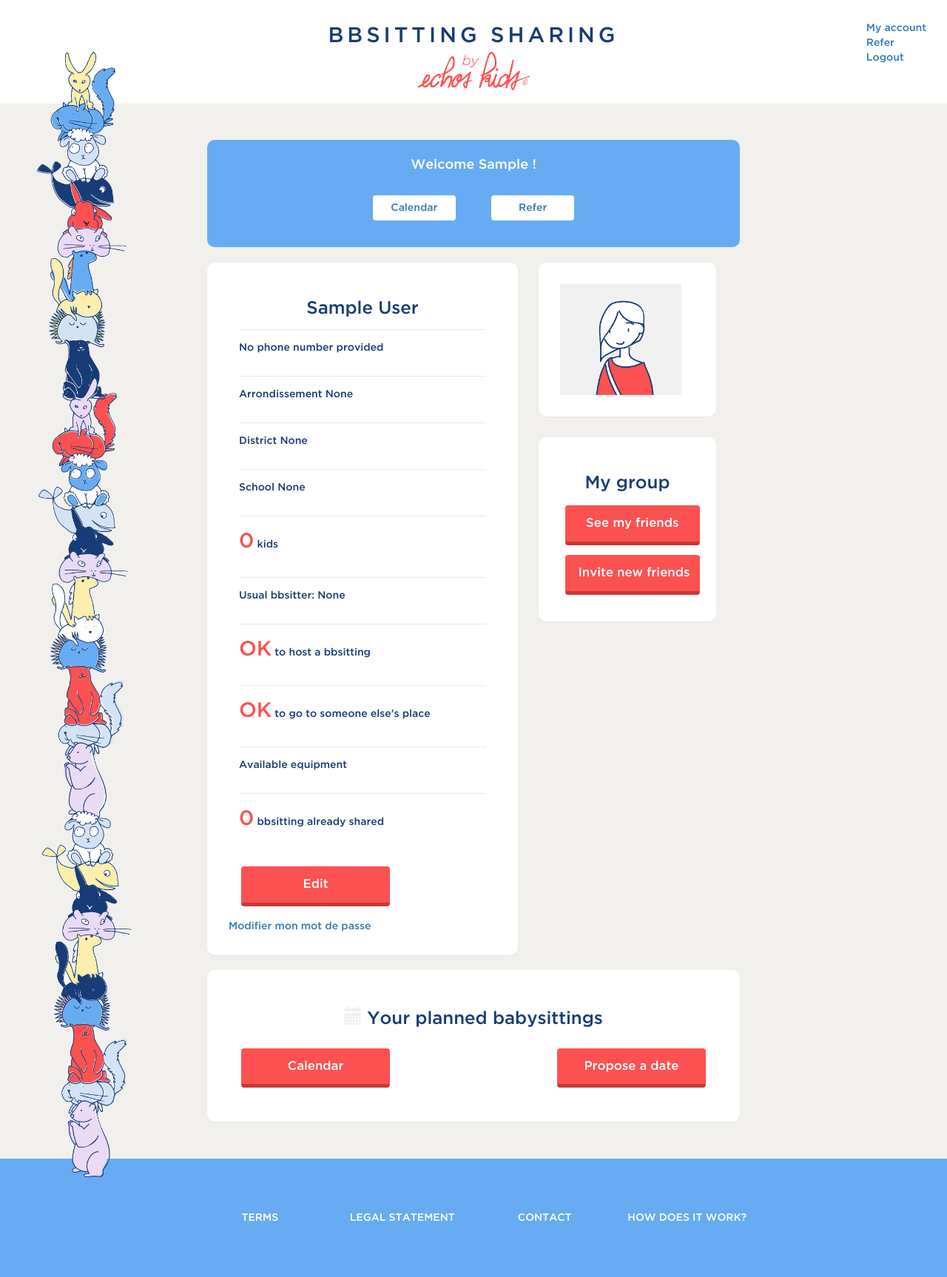
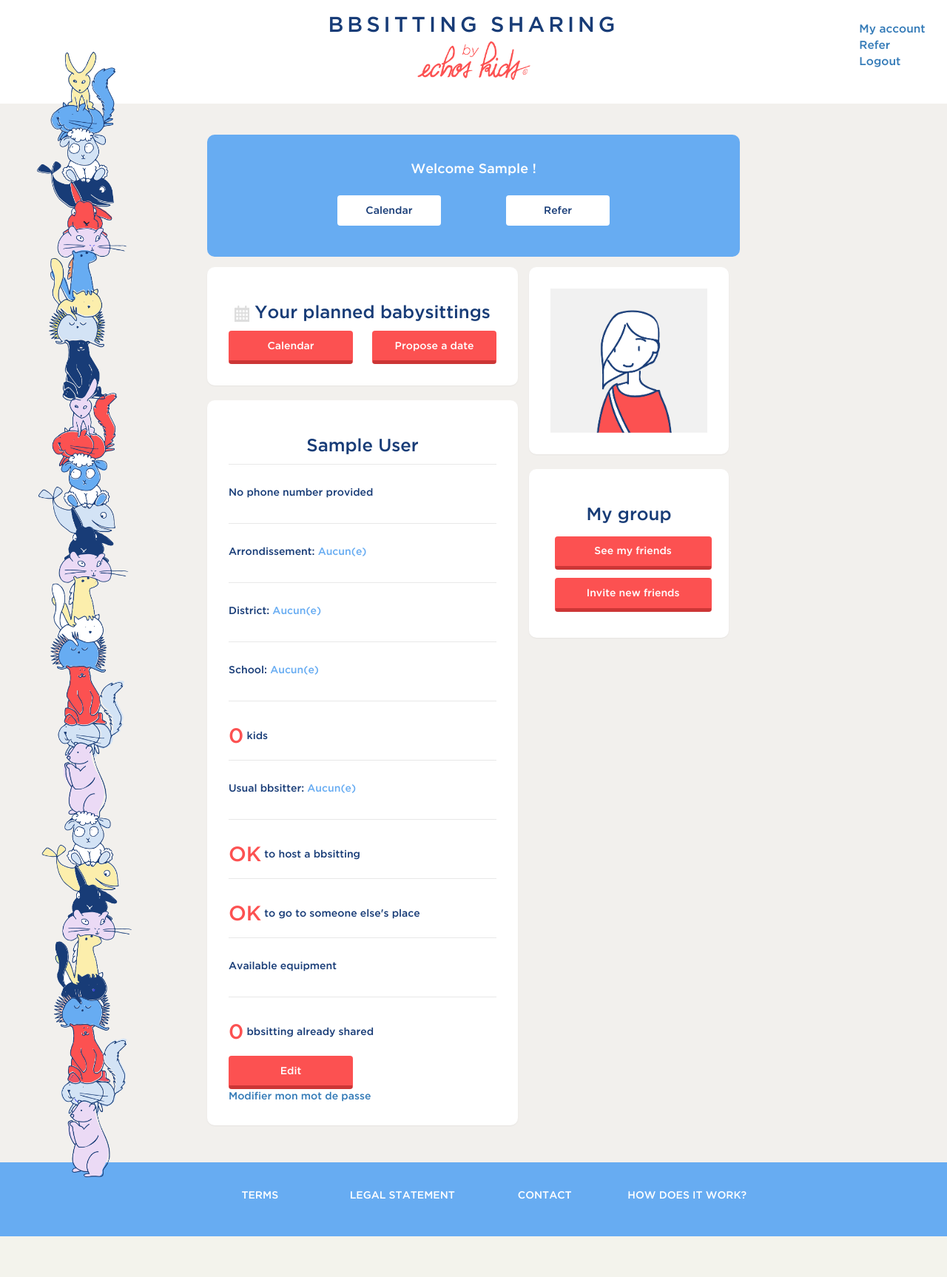
Before and after one commit to Open-Initiative/bbsittingsharing, a Django app: page / in a window 1280 px wide. Shown: the whole page at 74% size. After the commit the page ends 1671 px from the top, so only its background shows below. Run offline with Django 3.2, Linux system fonts and the light colour scheme; the visitor is signed in with stand-in values (Sample User, id 1); data comes from the database, SQL or seed files in the repository; data that the repository does not hold is empty; parts of the project's set-up code (start-up, migrations or seed data) failed here and were passed over; some libraries are stand-ins or nearby versions.

Commit message:
update: ui review

```diff
--- a/bbsittingsharing/models.py
+++ b/bbsittingsharing/models.py
@@ -74,6 +74,9 @@ class Parent(AbstractUser):
     def get_full_name(self):
         return super(Parent, self).get_full_name() or self.email
 
+    def get_absolute_url(self):
+        return reverse('profile', args=[self.email])
+
     def __unicode__(self):
         return self.get_full_name()
 Parent._meta.get_field_by_name('email')[0]._unique=True
--- a/bbsittingsharing/static/css/bbsittingsharing.css
+++ b/bbsittingsharing/static/css/bbsittingsharing.css
@@ -25,7 +25,7 @@ html {
 body {
     font-family: "Gotham",Helvetica,Arial,sans-serif;
     color: #183c77;
-    margin-bottom: 190px;
+    margin-bottom: 130px;
     background-color: #f2f0ed;
 }
 #tasdanimaux {
@@ -37,11 +37,11 @@ body {
 }
 #tasdanimaux.scrolled {
     position: fixed;
-    top: 0;
+    top: -350px;
 }
 header {
     height: 140px;
-    padding: 2em;
+    padding: 1em;
     margin-bottom: 2em;
     background: white;
 }
@@ -63,7 +63,9 @@ header h1 a {
 }
 header nav {
     float: right;
+    margin: 1em;
     font-weight: bold;
+    font-size: 110%;
 }
 header nav ul {
     list-style-type: none;
@@ -72,18 +74,19 @@ header nav ul {
 #pagetitle {
     position: relative;
     margin: 1em auto;
-    padding: .7em;
+    padding: 2em;
     background: #67acf2;
     border-radius: 10px;
     color: white;
     text-align: center;
-    font-size: 1.5em;
     font-weight: bold;
 }
 #pagetitle .btn {
     background: white;
-    margin: 1.5em;
-    width: 8em;
+    width: 10em;
+    margin: 1em 3em;
+    padding: .7em;
+    color: #183c77;
 }
 #pagetitle nav {
     width: 100%;
@@ -99,8 +102,8 @@ footer {
     position: absolute;
     bottom: 0px;
     width: 100%;
-    height: 160px;
-    padding: 5em;
+    height: 100px;
+    padding: 2.5em;
     background: #67acf2;
     color: white;
     text-transform: uppercase;
@@ -140,28 +153,37 @@ footer a {
     width: 12em;
     background: #fc5151;
     border-bottom: 5px solid #cc3636;
-    margin: 1em;
-    padding: .7em 1em;
+    padding: .7em 1.2em;
     color: white;
-    font-size: 1.2em;
+}
+.panelbtn:hover {
+    background: #cc3636;
+    color: white;
 }
 .profile p, .planning p {
-    margin: 1em;
-    padding: 1em 0;
+    padding: 2em 0 0;
+    height: 5em;
     border-top: solid #E8E8E8 1px;
 }
 .panel .number {
     font-size: 2em;
     color: #fc5151;
+    vertical-align: -5px;
 }
-.panel .glyphicon-calendar {
-    color: #F2F0ED;
+.panel .value {
+    color: #67acf2;
+}
+.panel .calendar-icon {
+    width: 20px;
 }
 .date-search-results .glyphicon {
     color: #fc5151;
 }
 .panel-margin {
     margin: 0 0 2em 2em;
+}
+.panel-margin h3{
+    margin-top: 0;
 }
 .panel-center {
     float: none;
@@ -263,14 +286,13 @@ label[for=id_bbsitter]::before {
 }
 
 img.profile {
-    max-width: 90%;
+    max-width: 100%;
 }
 .page-help {
     width: 80%;
     margin: 1em auto;
     padding: 1em;
     text-align: center;
-    font-size: .8em;
     font-style: oblique;
 }
 .userlist {
--- a/bbsittingsharing/static/js/bbsittingsharing.js
+++ b/bbsittingsharing/static/js/bbsittingsharing.js
@@ -41,8 +41,9 @@ function reloadWithGroup() {
 
 $(function() {
     var tasdanimaux = $("#tasdanimaux");
+    if ($(this).scrollTop() > 420) tasdanimaux.addClass("scrolled");
     $(document).scroll(function(e) {
-        if ($(this).scrollTop() > 70) tasdanimaux.addClass("scrolled");
+        if ($(this).scrollTop() > 420) tasdanimaux.addClass("scrolled");
         else tasdanimaux.removeClass("scrolled");
     });
 });
--- a/bbsittingsharing/templates/bbsittingsharing/bbsitting_form.html
+++ b/bbsittingsharing/templates/bbsittingsharing/bbsitting_form.html
@@ -6,7 +6,7 @@
 {% block content %}
 <div id="pagetitle">{% trans 'Propose a date' %}</div>
 
-<form method="post">
+<form method="post" id="bbsitting-form">
     {% csrf_token %}
     {{form|bootstrap}}
     <div class="clearfix"></div>
--- a/bbsittingsharing/templates/bbsittingsharing/bbsitting_search.html
+++ b/bbsittingsharing/templates/bbsittingsharing/bbsitting_search.html
@@ -15,7 +15,7 @@
                 {% trans "On" %} {{bbsitting.date}}
             </td>
             <td class="search-result">
-                <a href="{% url 'profile' bbsitting.author.username %}">{% blocktrans with name=bbsitting.author.get_full_name %}At {{name}}'s{% endblocktrans %}</a>
+                <a href="{% url 'profile' bbsitting.author.email %}">{% blocktrans with name=bbsitting.author.get_full_name %}At {{name}}'s{% endblocktrans %}</a>
                 <span class="result-details">
                     {% trans "From" %} {{bbsitting.start|date:"H:i"}}
                     Bbsitter
--- a/bbsittingsharing/templates/bbsittingsharing/parent_detail.html
+++ b/bbsittingsharing/templates/bbsittingsharing/parent_detail.html
@@ -1,5 +1,6 @@
 {% extends 'base.html' %}
 {% load i18n %}
+{% load staticfiles %}
 
 {% block content %}
 {% with parent|default:user as profile %}
@@ -9,19 +10,59 @@
     <a class="btn" href="{% url 'calendar' %}">{% trans "Calendar" %}</a>
     <a class="btn" href="{% url 'refer' %}">{% trans "Refer" %}</a>
 </div>
+
+<div class="col-sm-7 panel planning">
+    <h3>
+        <img class="calendar-icon" src="{% static 'calendar.png' %}">
+        {% trans "Your planned babysittings" %}
+    </h3>
+    {% for bbsitting in profile.bbsitting_set.all %}
+        <p><a href="{% url 'detail' bbsitting.pk %}">{{bbsitting}}</a></p>
+    {% endfor %}
+    {% comment %}<input id="searchdate"/>
+    <button class="btn panelbtn" onclick="document.location = '/search/'+document.getElementById('searchdate').value">{% trans 'Search' %}</button>{% endcomment %}
+    <a class="btn panelbtn" href="{% url 'calendar' %}">{% trans "Calendar" %}</a>
+    <a class="btn panelbtn pull-right" href="{% url 'new' %}">{% trans "Propose a date" %}</a>
+</div>
 {% endif %}
+<div class="col-sm-5 pull-right">
+    <div class="panel">
+        <img class="profile" alt="{% blocktrans with name=profile.get_full_name%}{{name}}'s picture{% endblocktrans %} '" src="{{profile.picture.url}}" />
+    </div>
+
+    {% if profile == user %}
+    <div class="panel">
+        <h3>{% trans "My group" %}</h3>
+        {% for user in user.friends.all|slice:":4" %}
+        <div class="userlist pull-left">
+            <a href="{% url 'profile' user.email %}">
+                <img class="userthumb" src="{{user.picture.url}}" alt="{% blocktrans %}{{user}}'s picture{% endblocktrans %}" />
+                {{user.get_full_name}}
+            </a>
+            <div class="clearfix"></div>
+        </div>
+        {% endfor %}
+        <a class="btn panelbtn profile-friends-btn" href="{% url 'friends' %}">{% trans "See my friends" %}</a>
+        <a class="btn panelbtn profile-friends-btn" href="{% url 'refer' %}">{% trans "Invite new friends" %}</a>
+    </div>
+    {% else %}
+    <div>
+        <a class="btn panelbtn center-block" href="{% url 'index' %}">{% trans "Home" %}</a>
+    </div>
+    {% endif %}
+</div>
 
 <div class="col-sm-7 panel profile">
     <h3>{{profile.get_full_name}}</h3>
     <p>{{profile.phone|default:_("No phone number provided")}}</p>
-    <p>{% trans "Arrondissement" %} {{profile.groups.first}}</p>
-    <p>{% trans "District" %} {{profile.district}}</p>
-    <p>{% trans "School" %} {{profile.school}}</p>
+    <p>{% trans "Arrondissement" %}: <span class="value">{{profile.groups.first|default:_("None")}}</span></p>
+    <p>{% trans "District" %}: <span class="value">{{profile.district|default:_("None")}}</span></p>
+    <p>{% trans "School" %}: <span class="value">{{profile.school|default:_("None")}}</span></p>
     <p>
         <span class="number">{{profile.kidsnb|default:0}}</span>
         {% blocktrans count counter=profile.kidsnb|default:0 %}kid{% plural %}kids{% endblocktrans %}
     </p>
-    <p>{% trans "Usual bbsitter:" %} {{profile.bbsitter}}</p>
+    <p>{% trans "Usual bbsitter:" %} <span class="value">{{profile.bbsitter|default:_("None")}}</span></p>
     <p>
         <span class="number">{% if profile.ok_at_home %}OK{% else %}NOK{% endif %}</span>
         {% trans "to host a bbsitting" %}
@@ -32,7 +73,7 @@
     </p>
     <p>{% trans "Available equipment" %}</p>
 
-    <ul>{% for equipment in profile.equipment.all %}
+    <ul class="value">{% for equipment in profile.equipment.all %}
         <li>{{equipment.name}}</li>
     {% endfor %}</ul>
 
@@ -45,37 +86,6 @@
     </div>
     {% endif %}
 </div>
-<div class="col-sm-4 panel panel-margin">
-    <img class="profile" alt="{% blocktrans with name=profile.get_full_name%}{{name}}'s picture{% endblocktrans %} '" src="{{profile.picture.url}}" />
-</div>
 
-{% if profile == user %}
-<div class="col-sm-4 panel panel-margin">
-    <h3>{% trans "My group" %}</h3>
-    {% for user in user.friends.all|slice:":4" %}
-    <div class="userlist pull-left">
-        <a href="{% url 'profile' user.email %}">
-            <img class="userthumb" src="{{user.picture.url}}" alt="{% blocktrans %}{{user}}'s picture{% endblocktrans %}" />
-            {{user.get_full_name}}
-        </a>
-        <div class="clearfix"></div>
-    </div>
-    {% endfor %}
-    <a class="btn panelbtn profile-friends-btn" href="{% url 'friends' %}">{% trans "See my friends" %}</a>
-    <a class="btn panelbtn profile-friends-btn" href="{% url 'refer' %}">{% trans "Invite new friends" %}</a>
-</div>
-<div class="clearfix"></div>
-
-<div class="panel planning">
-    <h3><span class="glyphicon glyphicon-calendar"></span> {% trans "Your planned babysittings" %}</h3>
-    {% for bbsitting in profile.bbsitting_set.all %}
-        <p><a href="{% url 'detail' bbsitting.pk %}">{{bbsitting}}</a></p>
-    {% endfor %}
-    {% comment %}<input id="searchdate"/>
-    <button class="btn panelbtn" onclick="document.location = '/search/'+document.getElementById('searchdate').value">{% trans 'Search' %}</button>{% endcomment %}
-    <a class="btn panelbtn" href="{% url 'calendar' %}">{% trans "Calendar" %}</a>
-    <a class="btn panelbtn pull-right" href="{% url 'new' %}">{% trans "Propose a date" %}</a>
-</div>
-{% endif %}
 {% endwith %}
 {% endblock %}
--- a/bbsittingsharing/templates/bbsittingsharing/parent_form.html
+++ b/bbsittingsharing/templates/bbsittingsharing/parent_form.html
@@ -6,11 +6,12 @@
     {% trans "Edit my profile" %}
 </div>
 <div class="page-help">
-    {% trans "You can add details in your profile to better describe your needs of bbsitting sharing. No data is mandatory." %}
+    {% trans "You can add details in your profile to better describe your needs of bbsitting sharing." %}
 </div>
 <form method="post" enctype="multipart/form-data">
     {% csrf_token %}
     {{form|bootstrap}}
+    <div class="clearfix"></div>
     <input class="btn panelbtn" type="submit">
 </form>
 {% endblock %}
--- a/bbsittingsharing/templates/bootstrapform/field.html
+++ b/bbsittingsharing/templates/bootstrapform/field.html
@@ -1,5 +1,5 @@
 {% load bootstrap %}
-<div class="form-group col-md-{%if field.field.widget.input_type == 'email' or field.field.widget.attrs.rows %}12{% else %}6{% endif %}{% if field.errors %} has-error{% endif %}">
+<div class="form-group col-md-{%if field.field.widget.input_type == 'email' or field.field.widget.input_type == 'file' or field.field.widget.attrs.rows %}12{% else %}6{% endif %}{% if field.errors %} has-error{% endif %}">
     {% if field|is_checkbox %}
         <div class="{{ classes.single_value }}">
             <div class="checkbox">
--- a/bbsittingsharing/templates/registration/registration_form.html
+++ b/bbsittingsharing/templates/registration/registration_form.html
@@ -7,6 +7,8 @@
 <form method="post">
     {% csrf_token %}
     {{form|bootstrap}}
+    <div class="clearfix"></div>
     <input type="submit" class="btn panelbtn pull-right" />
+    <a href="{% url 'index' %}" class="btn panelbtn">{% trans "Home" %}</a>
 </form>
 {% endblock %}
--- a/fabfile.py
+++ b/fabfile.py
@@ -8,6 +8,6 @@ def deploy():
     with cd('bbsittingsharing'):
         run("git pull origin master")
         run("git merge master")
-        run("./manage.py syncdb")
+#        run("./manage.py syncdb")
         run("./manage.py compilemessages")
         run("./manage.py collectstatic")
```
Also changed, not shown: other parts of bbsittingsharing/static/css/bbsittingsharing.css (+33 -9 lines), bbsittingsharing/forms.py (+5 -3 lines), bbsittingsharing/templates/bbsittingsharing/friends_list.html (+6 -9 lines), bbsittingsharing/static/calendar.png (added).
